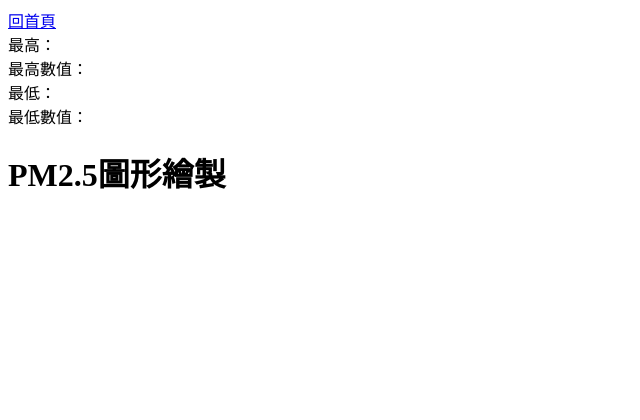
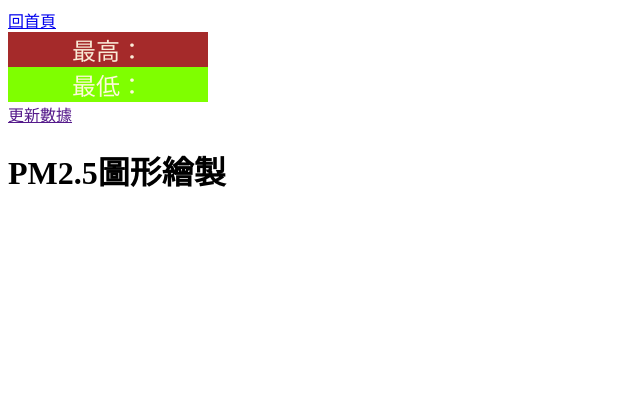
Before and after one commit to futahati/flaskdemo, a Flask app: page /pm25-chart in a window 1280 px wide. Shown: the top 420 px of the page, without its empty margins (0-640 px from the left). After the commit the page ends 187 px from the top, so only its background shows below. Run offline with Flask 3, Linux system fonts and the light colour scheme; parts of the project's set-up code (start-up, migrations or seed data) failed here and were passed over; some libraries are stand-ins or nearby versions.

Commit message:
完成最高最低說明

```diff
--- a/templates/pm25-chart.html
+++ b/templates/pm25-chart.html
@@ -7,23 +7,53 @@
     <title>PM25-Chart</title>
     <script src="https://cdnjs.cloudflare.com/ajax/libs/jquery/3.7.1/jquery.min.js"></script>
     <script src="https://cdnjs.cloudflare.com/ajax/libs/echarts/5.5.0/echarts.min.js"></script>
+
+    <style>
+        .higher {
+            background-color: brown;
+            width: 200px;
+            text-align: center;
+            color: antiquewhite;
+            font-size: 24px;
+        }
+
+        .lower {
+            background-color: chartreuse;
+            width: 200px;
+            text-align: center;
+            color: cornsilk;
+            font-size: 24px;
+        }
+    </style>
 </head>
 
 <body>
     <a href="/">回首頁</a>
 
-    <div id="higtestSite">最高：</div>
-    <div id="higtestPm25">最高數值：</div>
+    <div class="higher">
+        最高：
+        <span id="higtestSite"></span>
+        <span id="higtestPm25"></span>
+    </div>
 
-    <div id="higtestSite">最低：</div>
-    <div id="higtestPm25">最低數值：</div>
+    <div class="lower">
+        最低：
+        <span id="lowestSite"></span>
+        <span id="lowestPm25"></span>
+    </div>
 
+    <a href="">更新數據</a>
     <h1>PM2.5圖形繪製</h1>
     <div id="main" style="width: 100%;height:400px;"></div>
     <div id="six" style="width: 100%;height:400px;"></div>
     <script type="text/javascript">
         const chart1 = echarts.init(document.getElementById('main'));
         const chart2 = echarts.init(document.getElementById('six'));
+
+        window.addEventListener("resize", () => {
+            chart1.resize();
+            chart2.resize();
+        });
 
         $.ajax(
             {
```
